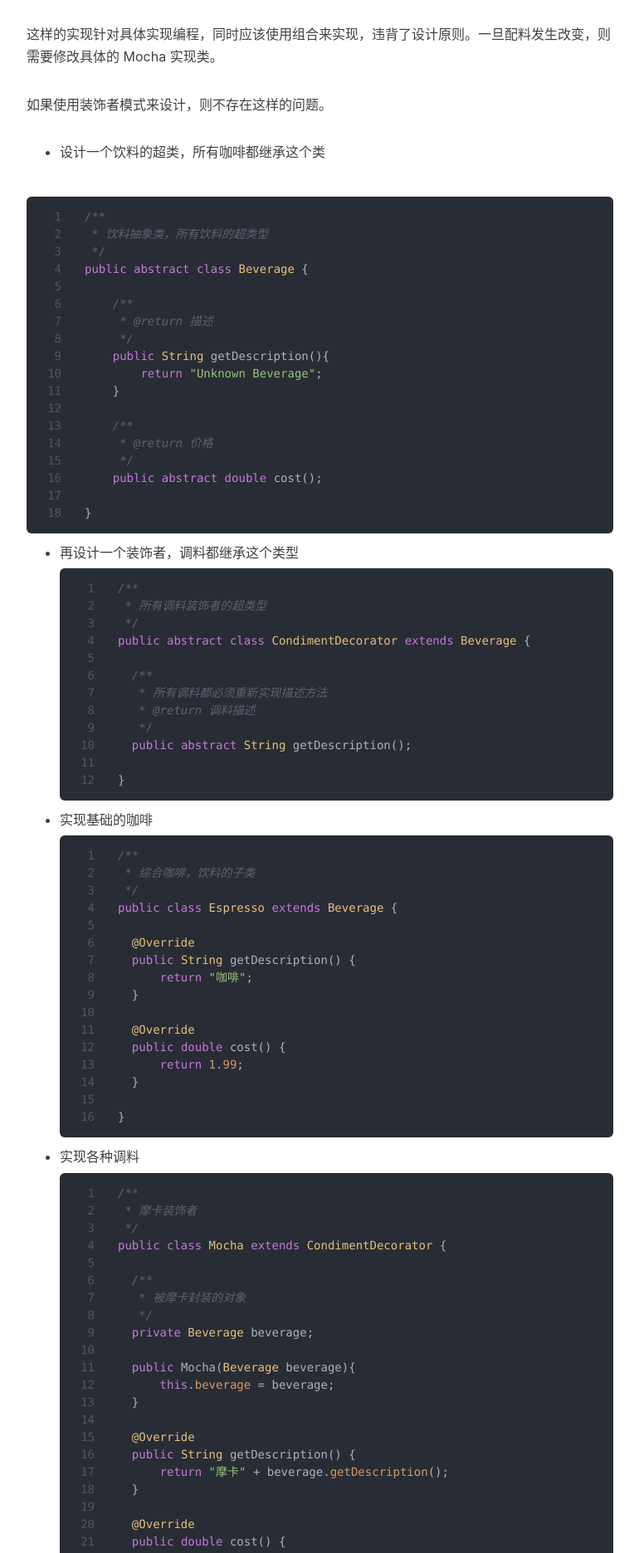
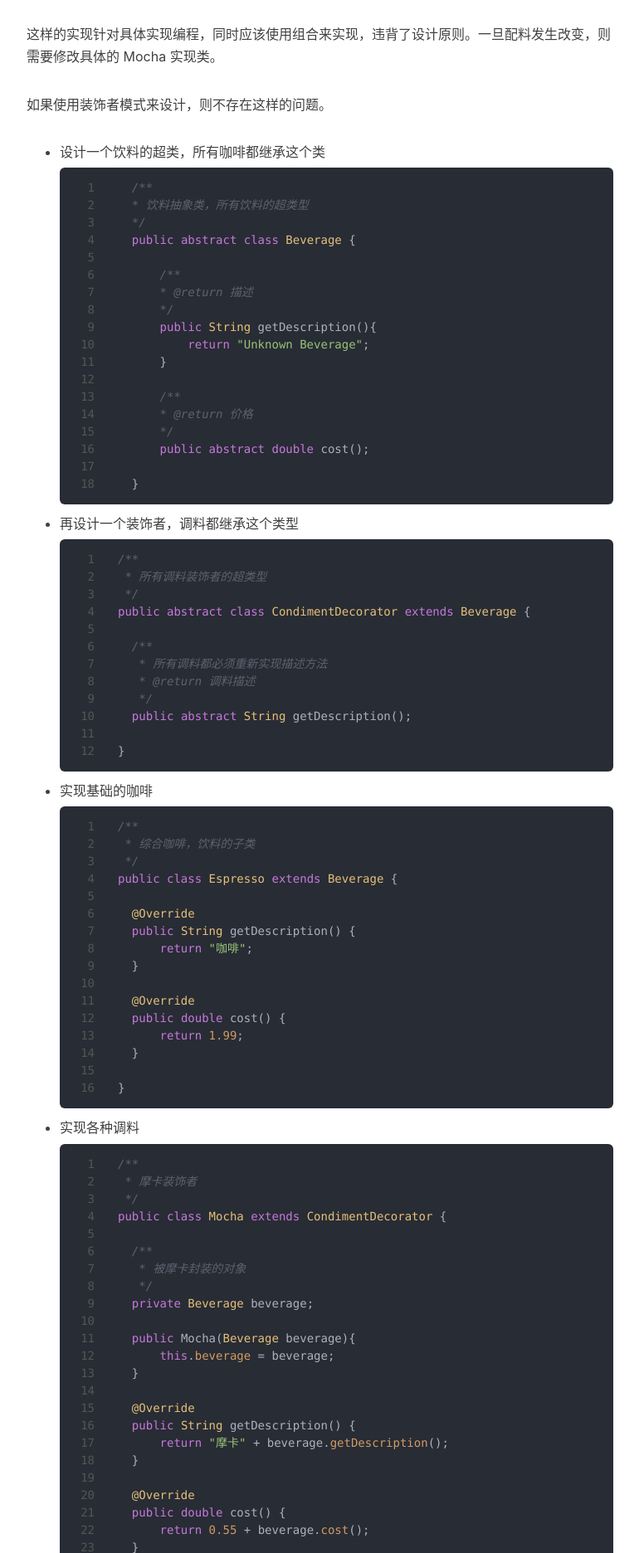
Before and after one commit to wangtiegang/wangtiegang.github.io, a Jekyll site: the page built from _posts/2019/2019-09-01-设计模式之装饰者模式.md, in a window 1280 px wide. Shown: the part 1578-3450 px from the top of the page at 83% size, without its empty margins (233-1003 px from the left). Built offline with Jekyll 4.4.1, drawn with Linux system fonts in a browser that asks for light colours; nearby versions of some CDN libraries; comment, search, counter and statistics services are not loaded.

````diff
--- a/_posts/2019/2019-09-01-设计模式之装饰者模式.md
+++ b/_posts/2019/2019-09-01-设计模式之装饰者模式.md
@@ -44,26 +44,26 @@ public class Mocha{
 
 * 设计一个饮料的超类，所有咖啡都继承这个类
 
-```java
-/**
- * 饮料抽象类，所有饮料的超类型
- */
-public abstract class Beverage {
+  ```java
+    /**
+    * 饮料抽象类，所有饮料的超类型
+    */
+    public abstract class Beverage {
 
-    /**
-     * @return 描述
-     */
-    public String getDescription(){
-        return "Unknown Beverage";
+        /**
+        * @return 描述
+        */
+        public String getDescription(){
+            return "Unknown Beverage";
+        }
+
+        /**
+        * @return 价格
+        */
+        public abstract double cost();
+
     }
-
-    /**
-     * @return 价格
-     */
-    public abstract double cost();
-
-}
-```
+  ```
 
 * 再设计一个装饰者，调料都继承这个类型
 
````
